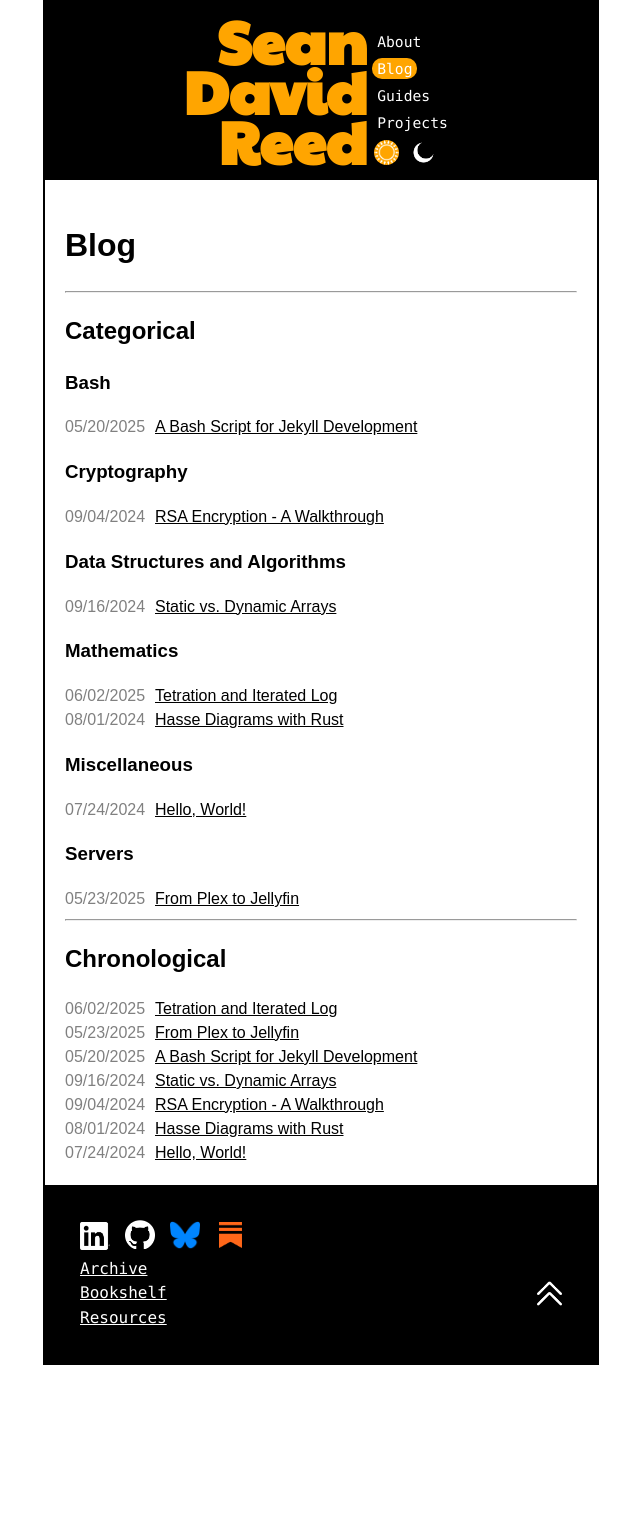
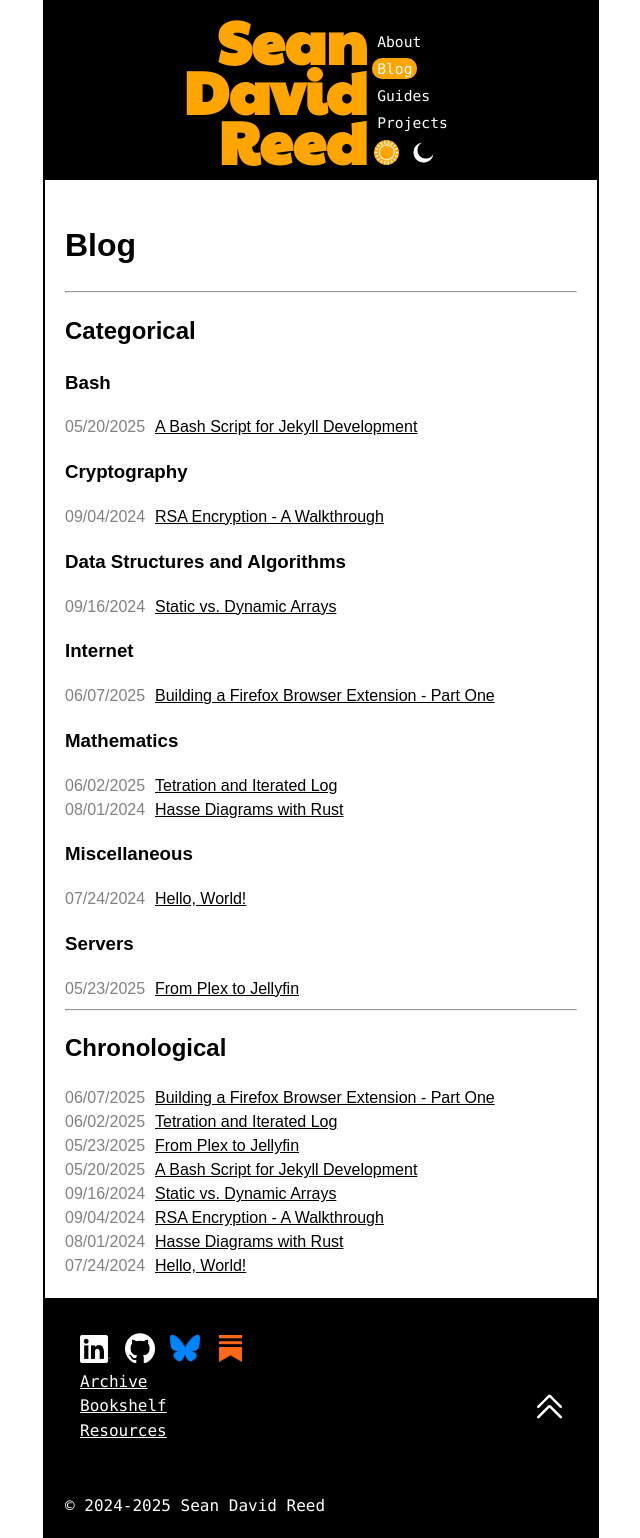
Before and after one commit to seandavidreed/seandavidreed.github.io, a Jekyll site: the page built from blog.html, in a window 1280 px wide. Shown: the whole page, without its empty margins (319-959 px from the left). Built offline with Jekyll 4.4.1, drawn with Linux system fonts in a browser that asks for light colours; before the commit the page ends 1365 px from its top, so only the background shows below that; some of the changed lines change nothing that is shown.

Commit message:
Add copyright; add new blog post

```diff
--- a/_layouts/default.html
+++ b/_layouts/default.html
@@ -100,6 +100,9 @@
 			<div class="row" style="margin-bottom: 35px">
 				<a href="/resources.html">Resources</a>
 			</div>
+			<div class="row">
+				<p style="color: white">&#xa9 2024-{{ "now" | date: "%Y" }} Sean David Reed</p>
+			</div>
 		</footer>
 	</body>
 </html>
--- a/css/styles.scss
+++ b/css/styles.scss
@@ -9,7 +9,7 @@ $bp-smallputer: 992px;
 $bp-largeputer: 1200px;
 
 /* MISC VARIABLES */
-$footer-footprint: 180px;
+$footer-footprint: 240px;
 
 /* IMPORT SELF-HOSTED FONTS */
 @import url("/fonts/Exile/font-settings.css");
--- /dev/null
+++ b/my_collections/_posts/2025-06-07-building-a-firefox-browser-extension.md
@@ -0,0 +1,22 @@
+---
+layout: post
+title: Building a Firefox Browser Extension - Part One
+author: Sean David Reed
+date: 2025-06-07
+category: Internet
+---
+
+## Background
+Transforming my [Programming Log](/archive.html) into this website has proven to be quite an undertaking, and I’ve thoroughly enjoyed it. The log consists of five giant markdown files, one for each year; it was a journal for all my technology projects and learning over the years. The trouble is it isn’t very searchable, and as such, I eventually stopped updating it. I built this site to solve that problem.
+
+I mostly have everything how I want it. No doubt I will make style changes in the future, but structurally, I think things are mostly set. Unfortunately, rearranging the [programming log](/archive.html) files into new directories inevitably broke some of my links; I had to sift through many of my pages and fix them. It got me thinking about the related problem of _link rot_.
+
+## Link Rot
+_Link rot_ refers to the tendency of internet links to break as the websites to which they point go offline, change URLs, or remove a particular page or post. Anyone producing content on the Internet will feel its effects. My website will suffer link rot, and indeed it already suffers broken links, albeit by my own doing.
+
+I began thinking about a program that would sift the outgoing links of a website and make a report of broken links and where to find them. Such a tool would be great for anyone trying to maintain a website. I decided it would be best implemented as a _browser extension_, and I’m starting with Firefox.
+
+## First Steps
+I’ll admit getting started has been tough. I’m poring over the MDN Web Docs trying to get acquainted with the structure of extensions. It seems simple at first, but it isn’t. I have mixed feelings about [MDN Web Docs](https://developer.mozilla.org/en-US/): they are excellent and incredibly thorough, but sometimes difficult to navigate.
+
+I started with the _Browser Extensions Getting Started_ section, specifically the guides [Your first extension](https://developer.mozilla.org/en-US/docs/Mozilla/Add-ons/WebExtensions/Your_first_WebExtension) and [Your second extension](https://developer.mozilla.org/en-US/docs/Mozilla/Add-ons/WebExtensions/Your_second_WebExtension). The latter made things more confusing in some respects. I plan to consult the _How to_ section next, with guides like [Modify a web page](https://developer.mozilla.org/en-US/docs/Mozilla/Add-ons/WebExtensions/Modify_a_web_page). I think I should be able to make more headway.
```
